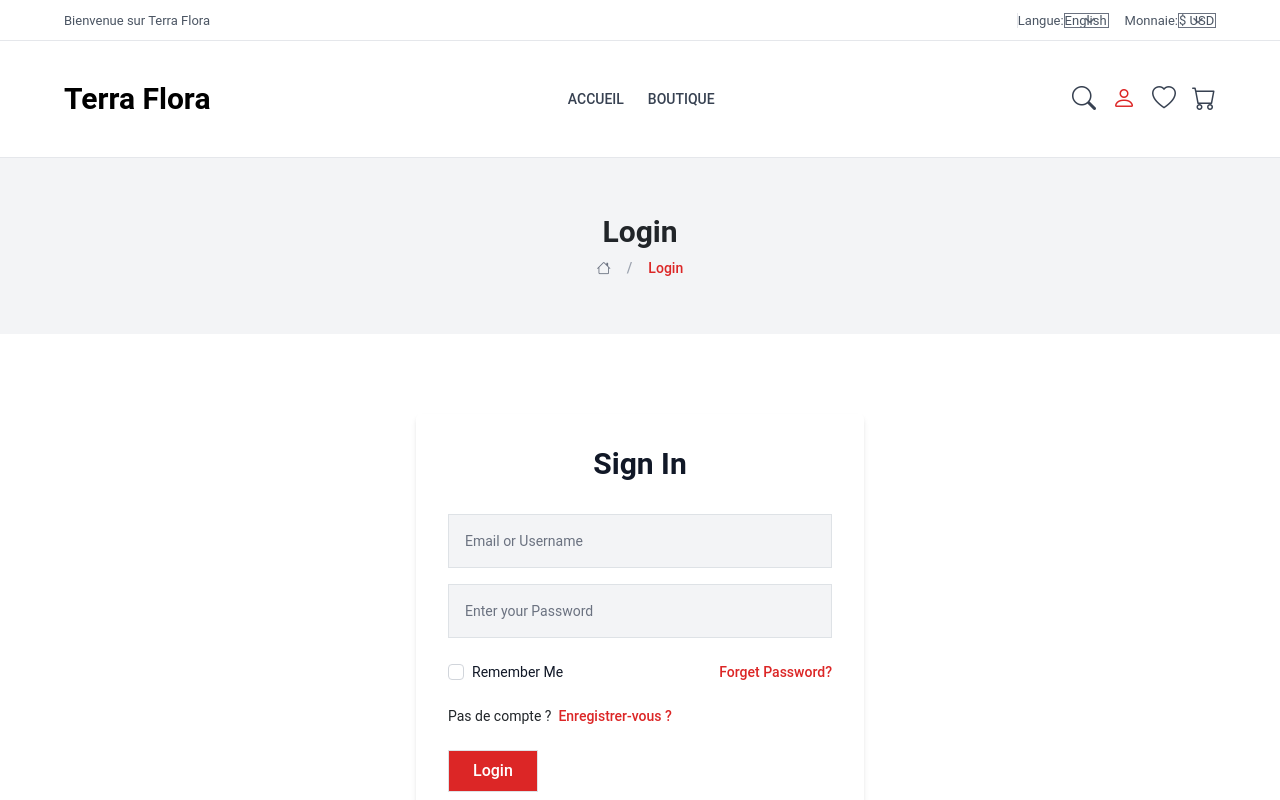
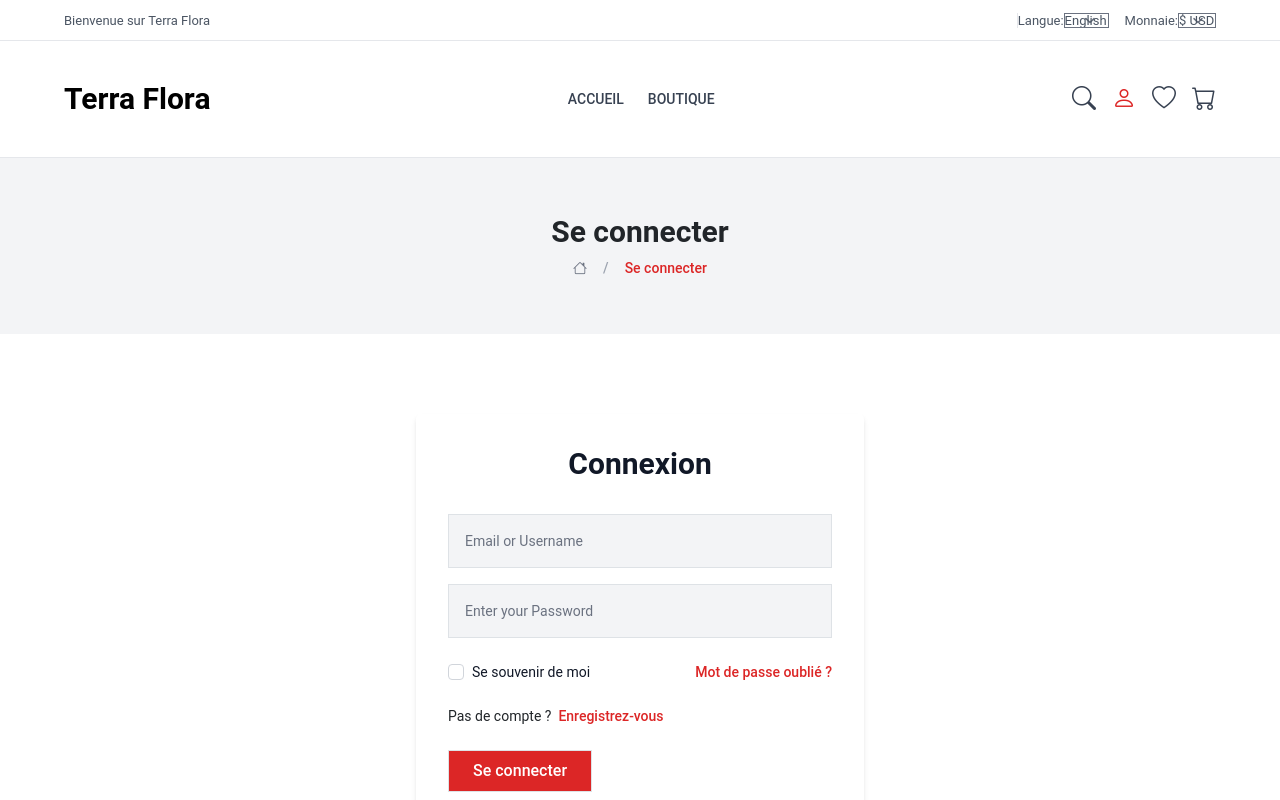
Before and after one commit to HardWareHouse/TerraFlora, a Vue app in the folder client/: page /login in a window 1280 px wide. Shown: the top 800 px of the page. Built offline with nearby package versions, Linux system fonts and the light colour scheme; a web font is replaced by a local one.

Commit message:
traductions

```diff
--- a/client/src/components/UI/basket.vue
+++ b/client/src/components/UI/basket.vue
@@ -18,23 +18,23 @@
       </ul>
       <div class="pt-4 mt-4 border-t">
         <div class="flex items-center justify-between mb-2">
-          <span class="font-semibold">Sub-Total</span>
-          <span>${{ subTotal }}</span>
+          <span class="font-semibold">Sous-Total</span>
+          <span>{{ subTotal }}€</span>
         </div>
         <div class="flex items-center justify-between mb-2">
-          <span class="font-semibold">Eco Tax</span>
-          <span>$10.00</span>
+          <span class="font-semibold">Écotaxe</span>
+          <span>10.00€</span>
         </div>
         <div class="flex items-center justify-between mb-2">
-          <span class="font-semibold">VAT (20%)</span>
-          <span>${{ vat }}</span>
+          <span class="font-semibold">TVA (20%)</span>
+          <span>{{ vat }}€</span>
         </div>
         <div class="flex items-center justify-between pt-2 border-t">
           <span class="font-bold">Total</span>
-          <span>${{ total }}</span>
+          <span>{{ total }}€</span>
         </div>
         <div class="mt-4">
-          <button @click="viewCart" class="w-full px-4 py-2 mb-2 font-semibold text-white bg-red-700 rounded-md hover:bg-gray-800">VIEW BASKET</button>
+          <button @click="viewCart" class="w-full px-4 py-2 mb-2 font-semibold text-white bg-red-700 rounded-md hover:bg-gray-800">Voir mon panier</button>
         </div>
       </div>
     </div>
--- a/client/src/components/checkout/Breadcrumbs.vue
+++ b/client/src/components/checkout/Breadcrumbs.vue
@@ -1,7 +1,7 @@
 <template>
   <div class="bg-gray-100 py-20 w-full">
     <div class="container mx-auto text-center">
-      <h1 class="text-3xl font-semibold mb-2">Checkout</h1>
+      <h1 class="text-3xl font-semibold mb-2">Paiement</h1>
       <nav class="text-sm font-medium text-gray-500" aria-label="Breadcrumb">
         <ol class="list-none p-0 inline-flex justify-center space-x-2">
           <li class="flex items-center">
@@ -16,7 +16,7 @@
             <span class="text-gray-400 mx-2">/</span>
           </li>
           <li class="flex items-center">
-            <span class="text-red-600">Checkout</span>
+            <span class="text-red-600">Paiement</span>
           </li>
         </ol>
       </nav>
--- a/client/src/components/checkout/MiniWrapper.vue
+++ b/client/src/components/checkout/MiniWrapper.vue
@@ -54,11 +54,11 @@
                             id="rememberMe"
                             class="border-gray-300"
                           />
-                          <span class="ml-2">Remember Me</span>
+                          <span class="ml-2">Se souvenir de moi</span>
                         </label>
                       </div>
                       <a href="#" class="text-red-600 text-xs"
-                        >Forget Password?</a
+                        >Mot de passe oublié ?</a
                       >
                     </div>
                   </div>
--- a/client/src/components/loginRegister/login/breadCrumbsLogin.vue
+++ b/client/src/components/loginRegister/login/breadCrumbsLogin.vue
@@ -1,7 +1,7 @@
 <template>
     <div class="bg-gray-100 py-14 w-full">
         <div class="container mx-auto text-center">
-            <h1 class="text-3xl font-semibold mb-2">Login</h1>
+            <h1 class="text-3xl font-semibold mb-2">Se connecter</h1>
             <nav class="text-sm font-medium text-gray-500" aria-label="Breadcrumb">
                 <ol class="list-none p-0 inline-flex justify-center space-x-2">
                     <li class="flex items-center">
@@ -13,7 +13,7 @@
                         <span class="text-gray-400 mx-2">/</span>
                     </li>
                     <li class="flex items-center">
-                        <span class="text-red-600">Login</span>
+                        <span class="text-red-600">Se connecter</span>
                     </li>
                 </ol>
             </nav>
--- a/client/src/components/loginRegister/login/formLogin.vue
+++ b/client/src/components/loginRegister/login/formLogin.vue
@@ -1,7 +1,7 @@
 <template>
     <div class="container flex items-center justify-center my-20">
         <div class="w-full max-w-md p-8 space-y-8 bg-white rounded-lg shadow-md">
-            <h2 class="text-3xl font-semibold text-center text-gray-900">Sign In</h2>
+            <h2 class="text-3xl font-semibold text-center text-gray-900">Connexion</h2>
             <form class="mt-8 space-y-6" @submit.prevent="handleSubmit">
                 <div class="space-y-4">
                     <div>
@@ -21,19 +21,19 @@
                     <div class="flex items-center">
                         <input id="remember_me" name="remember_me" type="checkbox"
                             class="w-4 h-4 ml-0 mb-0 text-red-600 border-gray-300 rounded focus:ring-red-500" />
-                        <label for="remember_me" class="block ml-2 text-sm text-gray-900">Remember Me</label>
+                        <label for="remember_me" class="block ml-2 text-sm text-gray-900">Se souvenir de moi</label>
                     </div>
                     <div class="text-sm">
-                        <a href="/resetPassword" class="font-medium text-red-600 hover:text-red-500">Forget Password?</a>
+                        <a href="/resetPassword" class="font-medium text-red-600 hover:text-red-500">Mot de passe oublié ?</a>
                     </div>
                 </div>
                 <div class="flex items-end text-sm w-full">
-                        Pas de compte ?<a href="/register" class="font-medium text-red-600 hover:text-red-500">&nbsp; Enregistrer-vous ?</a>
+                        Pas de compte ?<a href="/register" class="font-medium text-red-600 hover:text-red-500">&nbsp; Enregistrez-vous</a>
                     </div>
                 <div>
                     <button type="submit"
                         class="relative flex justify-center px-4 py-2 text-md font-medium text-white bg-red-600 border border-transparent group hover:bg-red-700 focus:outline-none focus:ring-2 focus:ring-offset-2 focus:ring-red-500">
-                        Login
+                        Se connecter
                     </button>
                 </div>
                 <div v-if="authStore.success" class="text-green-500">{{ authStore.success }}</div>
--- a/client/src/components/loginRegister/resetPassword/breadCrumbsReset.vue
+++ b/client/src/components/loginRegister/resetPassword/breadCrumbsReset.vue
@@ -1,7 +1,7 @@
 <template>
     <div class="bg-gray-100 py-14 w-full">
         <div class="container mx-auto text-center">
-            <h1 class="text-3xl font-semibold mb-2">Reset Password</h1>
+            <h1 class="text-3xl font-semibold mb-2">Changement de mot de passe</h1>
             <nav class="text-sm font-medium text-gray-500" aria-label="Breadcrumb">
                 <ol class="list-none p-0 inline-flex justify-center space-x-2">
                     <li class="flex items-center">
@@ -13,7 +13,7 @@
                         <span class="text-gray-400 mx-2">/</span>
                     </li>
                     <li class="flex items-center">
-                        <span class="text-red-600">Reset Password</span>
+                        <span class="text-red-600">Reinitialisez votre mot de passe</span>
                     </li>
                 </ol>
             </nav>
--- a/client/src/components/loginRegister/resetPassword/formResetPassword.vue
+++ b/client/src/components/loginRegister/resetPassword/formResetPassword.vue
@@ -1,20 +1,20 @@
 <template>
     <div class="container flex items-center justify-center my-20">
         <div class="w-full max-w-md p-8 space-y-8 bg-white rounded-lg shadow-md">
-            <h2 class="text-3xl font-semibold text-center text-gray-900">Reset Password</h2>
+            <h2 class="text-3xl font-semibold text-center text-gray-900">Reinitialisez votre mot de passe</h2>
             <form class="mt-8 space-y-6" @submit.prevent="handleSubmit">
                 <div class="space-y-4">
                     <div>
                         <label for="email" class="sr-only">Email</label>
                         <input v-model="email" id="email" name="email" type="email" required
                             class="relative block w-full px-3 py-3 text-[14px] bg-gray-100 text-gray-900 placeholder-gray-500 border border-gray-300  focus:outline-none sm:text-sm"
-                            placeholder="Enter your email" />
+                            placeholder="Entrez votre email" />
                     </div>
                 </div>
                 <div>
                     <button type="submit"
                         class="relative flex justify-center px-4 py-2 text-md font-medium text-white bg-red-600 border border-transparent group hover:bg-red-700 focus:outline-none focus:ring-2 focus:ring-offset-2 focus:ring-red-500">
-                        Reset Password
+                        Envoyer
                     </button>
                 </div>
                 <div v-if="success" class="text-green-500">{{ success }}</div>
```
